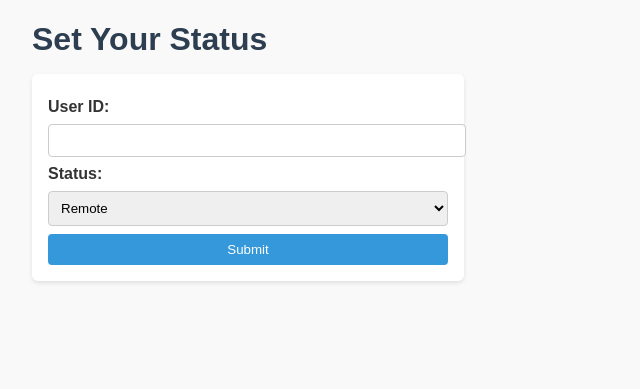
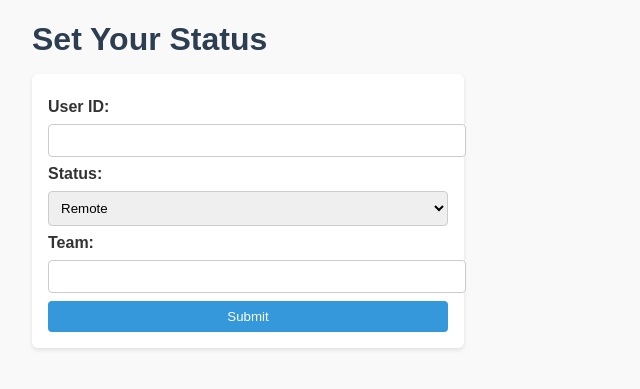
Before and after one commit to Wakethelight/wake-family-tracker, a Flask app: page / in a window 1280 px wide. Shown: the part 50-439 px from the top of the page, without its empty margins (0-640 px from the left). Run offline with Flask 3, Linux system fonts and the light colour scheme; parts of the project's set-up code (start-up, migrations or seed data) failed here and were passed over.

Commit message:
add team column

```diff
--- a/apps/dev_apps/status-app/app.py
+++ b/apps/dev_apps/status-app/app.py
@@ -36,11 +36,6 @@ engine = create_engine(
 # Use scoped_session for thread safety
 SessionLocal = scoped_session(sessionmaker(bind=engine))
 
-# === ONLY RUN THIS ONCE — NOT ON EVERY STARTUP ===
-# Remove Base.metadata.create_all(engine) from here!
-# Run this ONCE manually or via a migration script:
-# python -c "from app import engine, Base; Base.metadata.create_all(engine)"
-
 # === Helper: time ago ===
 def time_ago(dt: datetime) -> str:
     if not dt:
@@ -68,6 +63,7 @@ def index():
     if request.method == "POST":
         user_id = request.form.get("user_id")
         status = request.form.get("status")
+        team = request.form.get("team")
 
         if not user_id or not status:
             return "Missing user_id or status", 400
@@ -79,10 +75,12 @@ def index():
             if existing:
                 existing.status = status
                 existing.updated_at = datetime.utcnow()
+                existing.team = team
             else:
                 new_status = UserStatus(
                     user_id=user_id,
                     status=status,
+                    team=team,
                     updated_at=datetime.utcnow()
                 )
                 session.add(new_status)
@@ -118,8 +116,10 @@ def dashboard():
         last_updated = None
         if statuses:
             last_updated = f"{statuses[0].updated_at.strftime('%b %d, %Y %I:%M %p')} ({time_ago(statuses[0].updated_at)})"
-
-        return render_template("dashboard.html", statuses=statuses, last_updated=last_updated, summary=summary)
+        team = request.args.get("team")
+        if team:
+            statuses = [s for s in statuses if s.team == team]
+        return render_template("dashboard.html", statuses=statuses, last_updated=last_updated, summary=summary, team=team)
 
     except OperationalError as e:
         app.logger.error(f"Database unreachable: {e}")
--- a/apps/dev_apps/status-app/models.py
+++ b/apps/dev_apps/status-app/models.py
@@ -9,4 +9,5 @@ class UserStatus(Base):
     id = Column(Integer, primary_key=True, autoincrement=True)
     user_id = Column(String(50), nullable=False)
     status = Column(String(20), nullable=False)
+    team = Column(String(50), nullable=True)
     updated_at = Column(TIMESTAMP, server_default=func.now(), onupdate=func.now())
--- a/apps/dev_apps/status-app/templates/dashboard.html
+++ b/apps/dev_apps/status-app/templates/dashboard.html
@@ -17,8 +17,8 @@
     <!-- ✅ Status Summary -->
     <div class="summary">
         <p><strong>Remote:</strong> {{ summary.remote }}</p>
-        <p><strong>Home:</strong> {{ summary.home }}</p>
         <p><strong>Office:</strong> {{ summary.office }}</p>
+        <p><strong>Leave:</strong> {{ summary.leave }}</p>
     </div>
 
     <table>
--- a/apps/dev_apps/status-app/templates/index.html
+++ b/apps/dev_apps/status-app/templates/index.html
@@ -21,6 +21,8 @@
             <option value="office">Office</option>
             <option value="leave">Leave</option>
         </select>
+        <label>Team:</label>
+        <input type="text" name="team">
         <button type="submit">Submit</button>
     </form>
 
```
Also changed, not shown: apps/dev_apps/status-app/infra/db/init.sql (+5 -4 lines).
